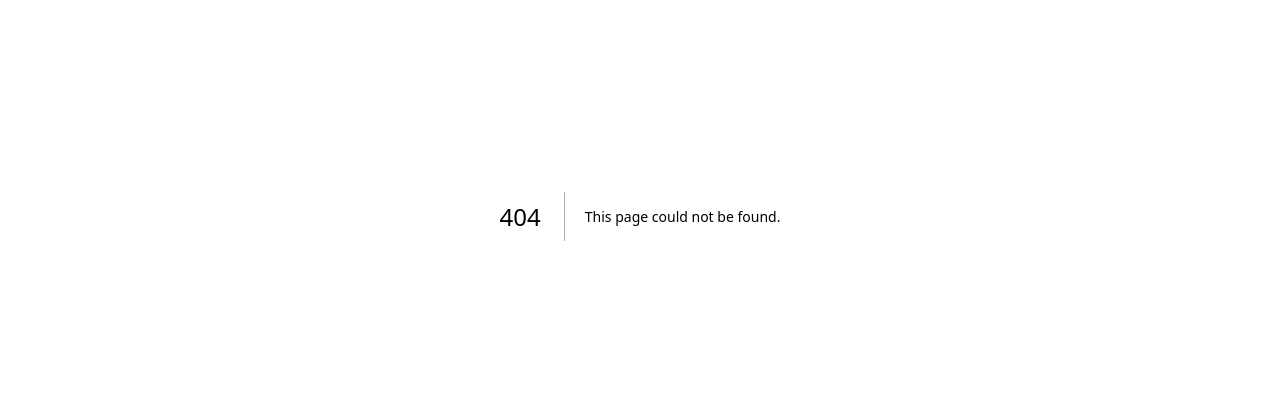
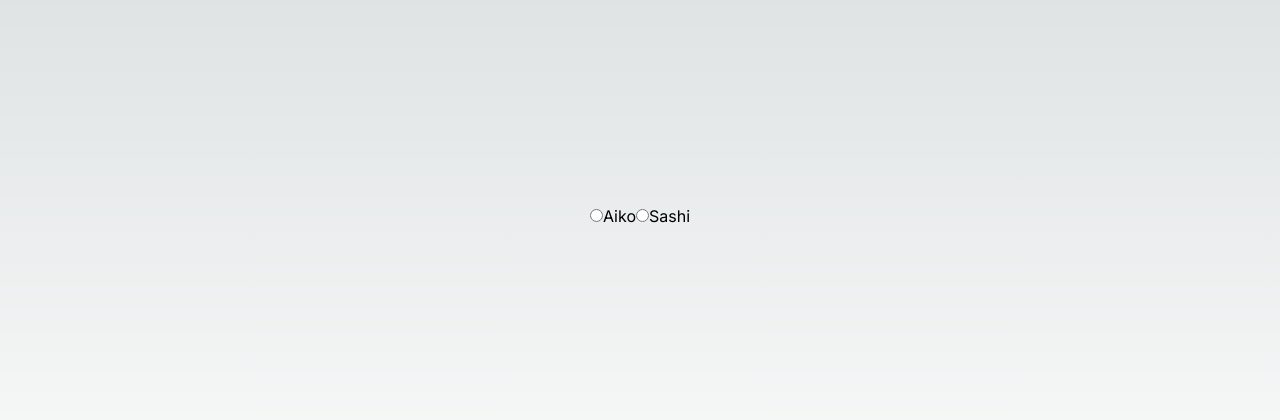
Before and after one commit to nicolaskruger/get-start-tailwind, a Next.js app: page /chose-player in a window 1280 px wide. Before the commit this address had no page. Shown: the part 184-604 px from the top of the page. Built offline with nearby package versions, Linux system fonts and the light colour scheme.

Commit message:
style: :lipstick: chose player

```diff
--- /dev/null
+++ b/src/app/chose-player/page.tsx
@@ -0,0 +1,33 @@
+import { CenterAllScreen } from "@/components/center-all-screen";
+
+type Player = {
+  name: string;
+  description: string;
+  id: string;
+};
+
+const ChoseYourPlayer = () => {
+  return (
+    <CenterAllScreen>
+      <div>
+        <input className="peer/aiko" type="radio" id="aiko" name="character" />
+        <label className="peer-checked/aiko:text-blue-400" htmlFor="aiko">
+          Aiko
+        </label>
+        <input
+          className="peer/sashi"
+          type="radio"
+          id="sashi"
+          name="character"
+        />
+        <label className="peer-checked/sashi:text-blue-400" htmlFor="sashi">
+          Sashi
+        </label>
+        <p className="hidden peer-checked/sashi:block">artist</p>
+        <p className="hidden peer-checked/aiko:block">teen</p>
+      </div>
+    </CenterAllScreen>
+  );
+};
+
+export default ChoseYourPlayer;
```
